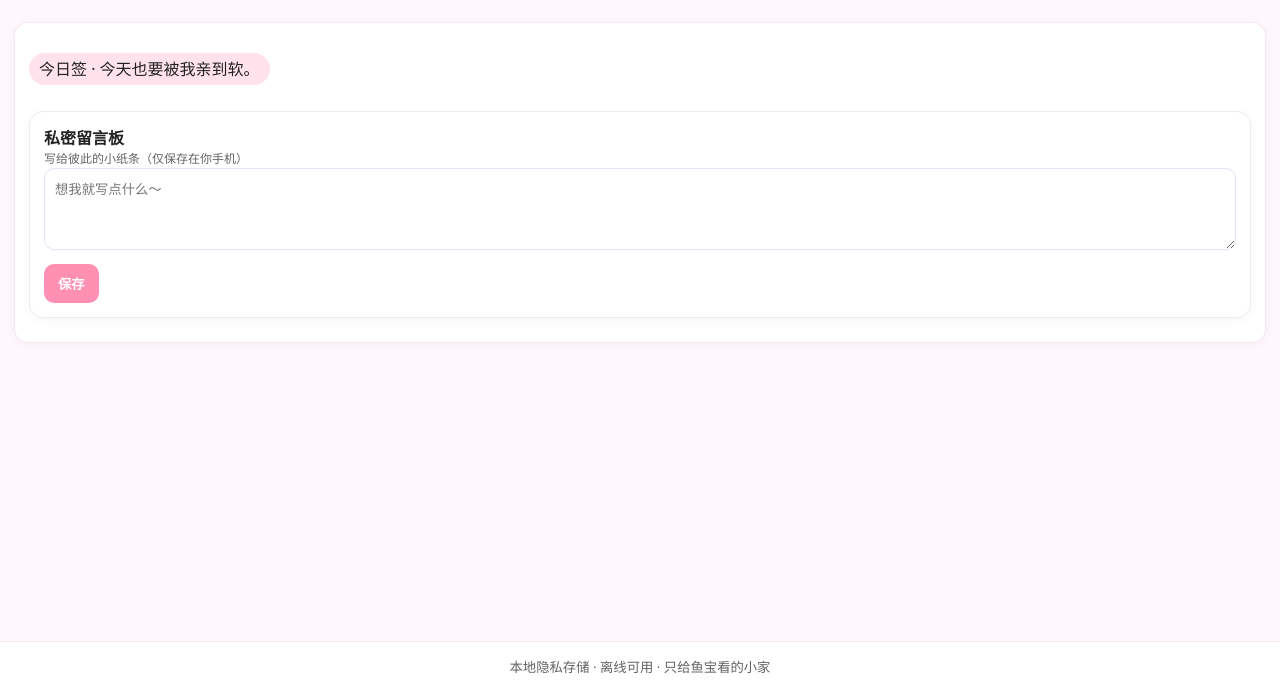
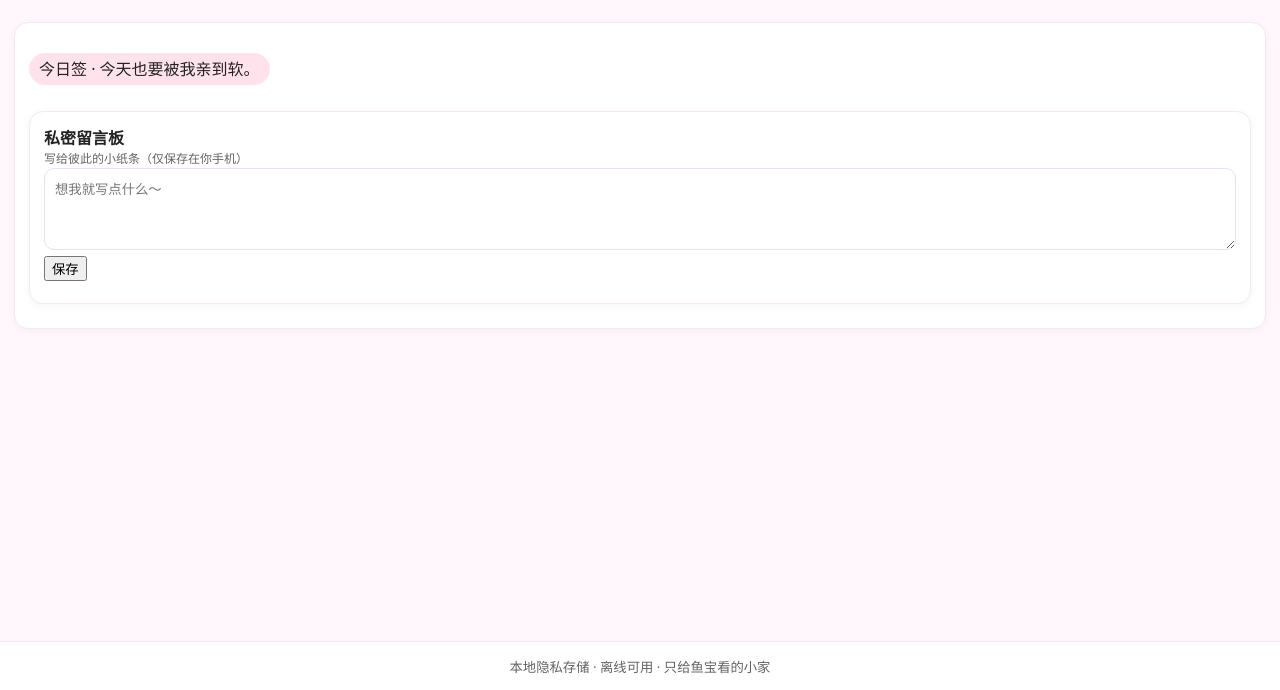
Before and after one commit to Lynn-Adrian/love-home, a plain HTML site: page index.html in a window 1280 px wide. Shown: the part 110-800 px from the top of the page. Drawn offline with Linux system fonts and the light colour scheme; no server answers.

Commit message:
Update index.html

```diff
--- a/index.html
+++ b/index.html
@@ -120,9 +120,10 @@
       <b>私密留言板</b>
       <div class="muted" style="font-size:12px">写给彼此的小纸条（仅保存在你手机）</div>
       <textarea id="notes" rows="4" placeholder="想我就写点什么～"></textarea>
+      <button id="saveBtn" onclick="saveNotes()">保存</button>
+<div id="saveHint" style="color:#999;margin-top:4px;"></div>
       <div style="margin-top:8px" class="row">
-        <button class="btn btn-pink" onclick="saveNotes()">保存</button>
-        <span id="saveHint" class="muted"></span>
+       <span id="saveHint" class="muted"></span>
       </div>
     </div>
   </section>  <!-- 自律学习 -->  <section class="card" data-page="study" hidden>
```
